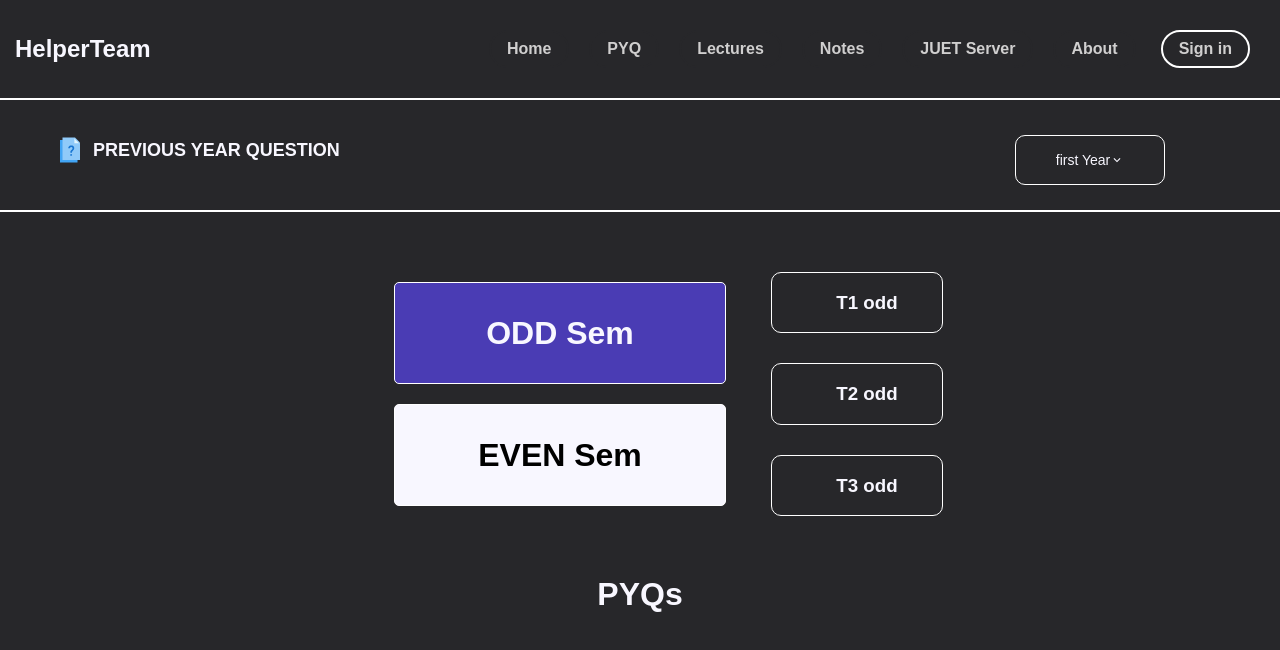
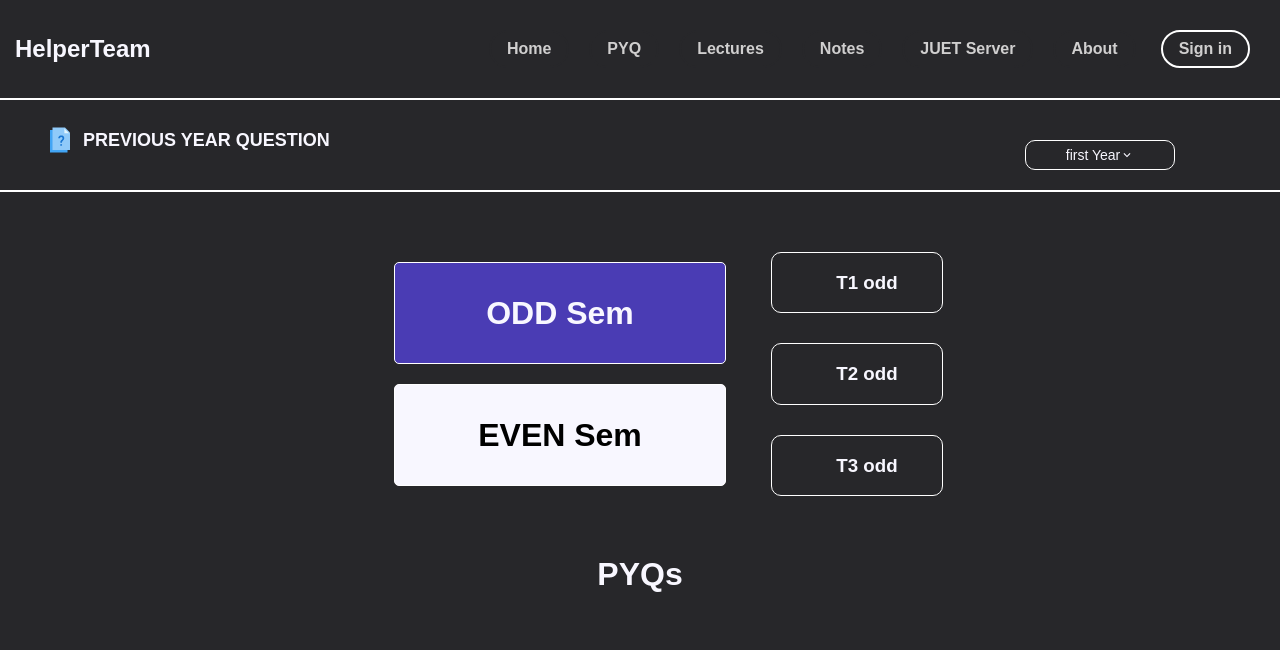
Before and after one commit to Indranil102/Helper_Team, a React (Create React App) app: page /pyq in a window 1280 px wide. Shown: the top 650 px of the page. Built offline with nearby package versions, Linux system fonts and the light colour scheme; the HTML template or start-up script is replaced by a standard one; a web font is replaced by a local one.

Commit message:
css update

```diff
--- a/src/Pages/pyq/Pyq.css
+++ b/src/Pages/pyq/Pyq.css
@@ -18,7 +18,9 @@ body {
   font-weight: 600;
   gap: 20px;
   border-bottom: 2px solid white;
-  padding: 15px;
+  padding: 5px;
+  justify-content: center;
+  align-items: center;
 }
 
 .second-two {
@@ -60,7 +62,7 @@ body {
 
   width: 150px;
   text-align: center;
-  max-height: 50px;
+  max-height: 30px;
 }
 .dropdown-button:hover{
   background-color: #8B008B;
```
